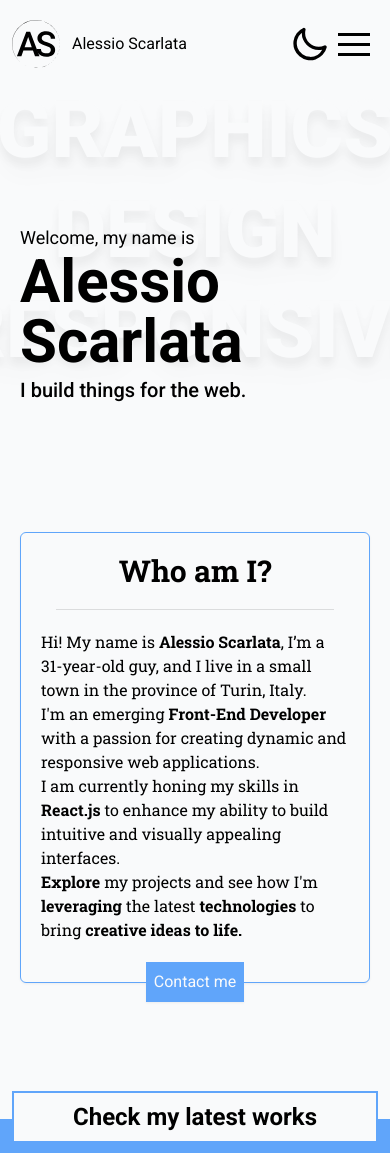
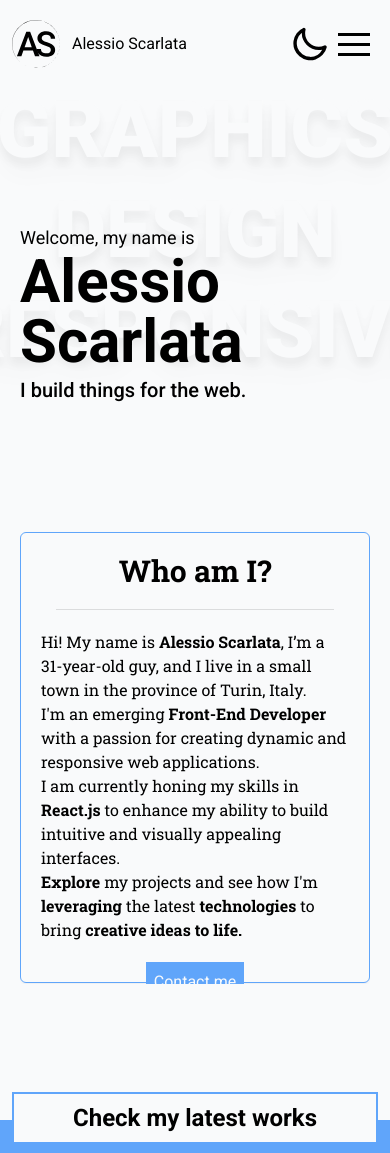
Before and after one commit to xScafu/portfolio-site-react, a React (Vite) app: page / in a window 390 px wide. Shown: the top 1153 px of the page. Built offline with nearby package versions, Linux system fonts and the light colour scheme.

Commit message:
initial presentation animation

```diff
--- a/src/components/Presentation.jsx
+++ b/src/components/Presentation.jsx
@@ -1,4 +1,4 @@
-import { inView, motion } from "motion/react";
+import { motion } from "motion/react";
 import Divider from "@mui/material/Divider";
 
 const popUpContainer = {
@@ -34,7 +34,6 @@ const scrollPop = {
     transition: {
       type: "tween",
       duration: 1,
-      delay: 0.5,
       ease: [0, 0.25, 0.5, 1],
     },
   },
@@ -66,11 +65,15 @@ export default function Presentation() {
       </motion.div>
 
       <motion.div
+        className="relative z-0 overflow-hidden h-[580px]"
+        // initial={{ clipPath: "inset(0% 0% 100% 0%" }}
+      >
+        <motion.div
           variants={scrollPop}
           initial="initial"
           whileInView="inView"
           viewport={{ once: true, amount: 0.8 }}
-        className="font-serif bg-gray-50 dark:bg-slate-800 border border-blue-400 dark:border-blue-200 flex flex-col items-center rounded-md mt-32 drop-shadow-sm shadow-black md:w-2/3 md:mx-auto"
+          className="font-serif z-10 bg-gray-50 dark:bg-slate-800 border border-blue-400 dark:border-blue-200 flex flex-col items-center rounded-md mt-32 drop-shadow-sm shadow-black md:w-2/3 md:mx-auto"
         >
           <h2 className="font-bold text-3xl text-center my-5">Who am I?</h2>
           <Divider className="w-4/5"></Divider>
@@ -78,15 +81,14 @@ export default function Presentation() {
             Hi! My name is <span className="font-bold">Alessio Scarlata</span>,
             I’m a 31-year-old guy, and I live in a small town in the province of
             Turin, Italy. <br />
-          I'm an emerging <span className="font-bold">
-            Front-End Developer
-          </span>{" "}
-          with a passion for creating dynamic and responsive web applications.{" "}
-          <br />I am currently honing my skills in{" "}
+            I'm an emerging{" "}
+            <span className="font-bold">Front-End Developer</span> with a
+            passion for creating dynamic and responsive web applications. <br />
+            I am currently honing my skills in{" "}
             <span className="font-bold">React.js</span> to enhance my ability to
             build intuitive and visually appealing interfaces. <br />
-          <span className="font-bold">Explore</span> my projects and see how I'm{" "}
-          <span className="font-bold">leveraging</span> the latest{" "}
+            <span className="font-bold">Explore</span> my projects and see how
+            I'm <span className="font-bold">leveraging</span> the latest{" "}
             <span className="font-bold">technologies</span> to bring{" "}
             <span className="font-bold">creative ideas to life.</span>
           </p>
@@ -97,6 +99,7 @@ export default function Presentation() {
             Contact me
           </button>
         </motion.div>
+      </motion.div>
     </div>
   );
 }
```
Lines whose indentation alone changed are shown as unchanged.
